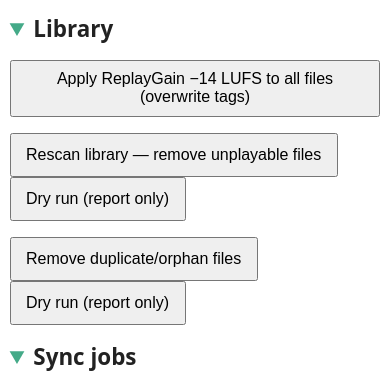
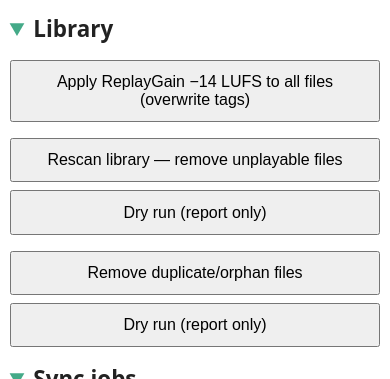
Before and after one commit to joetancy/yakcheesemusic, a FastAPI app: page / in a window 390 px wide. Shown: the part 1347-1726 px from the top of the page. Run offline with FastAPI, Linux system fonts and the light colour scheme; data that the repository does not hold is empty; parts of the project's set-up code (start-up, migrations or seed data) failed here and were passed over.

Commit message:
Uniform full-width buttons on mobile

```diff
--- a/app/static/style.css
+++ b/app/static/style.css
@@ -22,6 +22,9 @@ summary::marker{color:var(--accent)}
   table:not(.rtable){display:block;overflow-x:auto;white-space:nowrap}
   form input{display:block;width:100%;margin-bottom:.5rem}
   form button{width:100%}
+  /* uniform buttons: full-width stacked, same size everywhere */
+  main button{display:block;width:100%;margin:0 0 .5rem;padding:.7rem .9rem;box-sizing:border-box}
+  main p input,main p select{display:block;width:100%;margin-bottom:.5rem;box-sizing:border-box}
   /* stacked cards for wide tables: label left, value right */
   table.rtable, table.rtable tbody, table.rtable tr, table.rtable td{display:block;width:100%;box-sizing:border-box}
   table.rtable thead{display:none}
```
